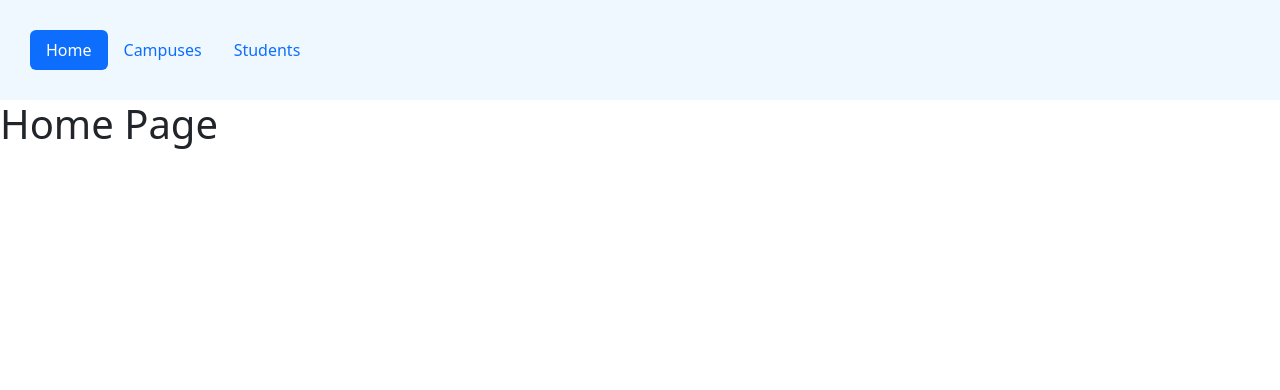
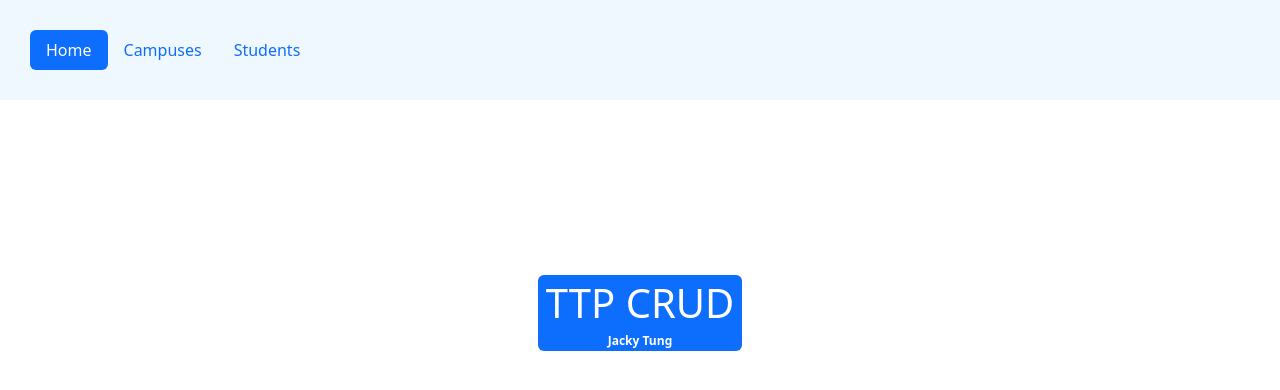
Before and after one commit to Jacky-Tung/TTP_CRUD_FrontEnd, a React (Create React App) app: page / in a window 1280 px wide. Shown: the top 390 px of the page. Built offline with nearby package versions, Linux system fonts and the light colour scheme.

Commit message:
Styling Home

```diff
--- a/src/App/App.css
+++ b/src/App/App.css
@@ -41,3 +41,11 @@
 .form {
   margin: 40px;
 }
+
+.home {
+  text-align: center;
+  align-self: center;
+  justify-content: center;
+  align-items: center;
+  margin: 175px;
+}
--- a/src/pages/Home.jsx
+++ b/src/pages/Home.jsx
@@ -1,10 +1,14 @@
 import React from "react";
+import { Badge } from "react-bootstrap";
 
 // Home page
 const Home = () => {
     return (
-      <div>
-        <h1>Home Page</h1>
+      <div className="home">
+        <Badge>
+          <h1>TTP CRUD</h1>
+          <footer>Jacky Tung</footer>
+        </Badge>
       </div>
     );
 }
```
